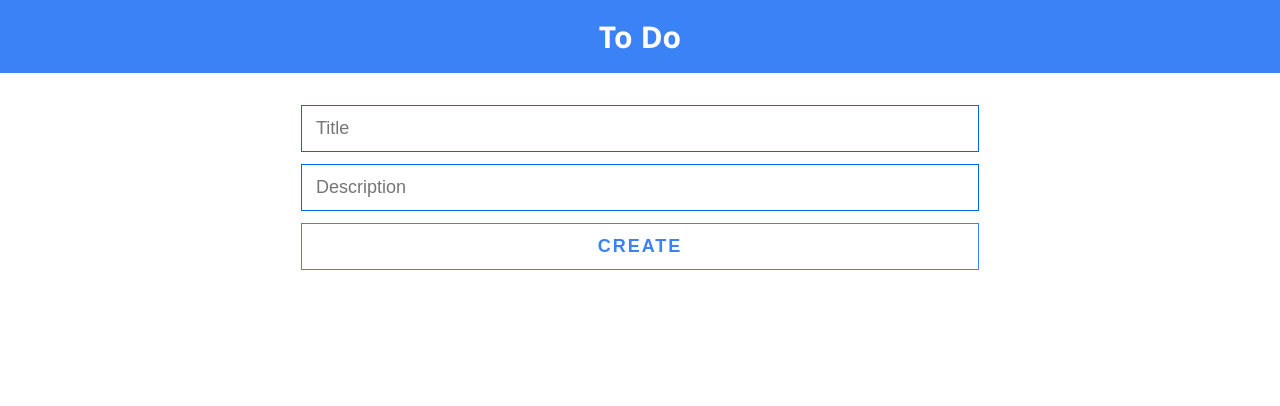
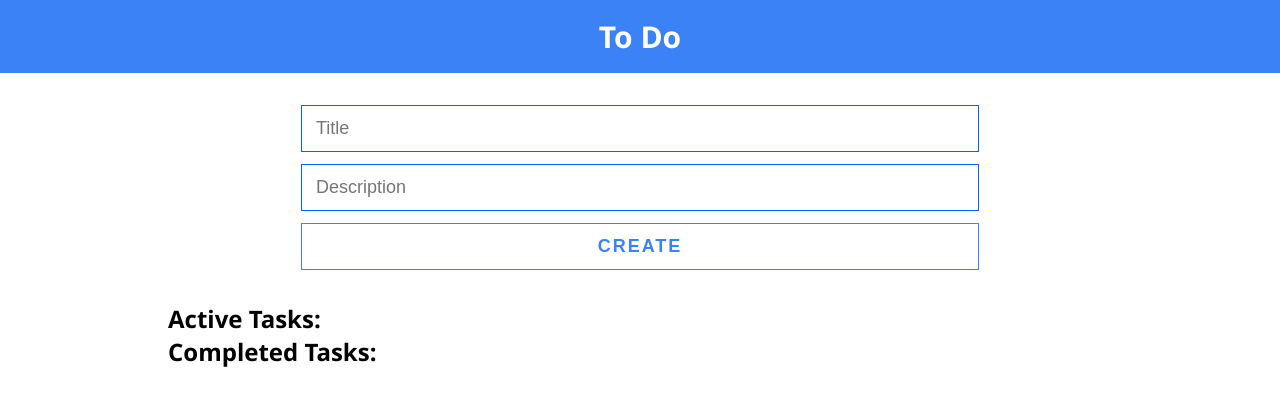
Before and after one commit to Yar234/ReactTo-Do, a React (Vite) app: page / in a window 1280 px wide. Shown: the top 406 px of the page. Built offline with nearby package versions, Linux system fonts and the light colour scheme.

Commit message:
made the check functionality

```diff
--- a/src/components/FormButton/FormButton.jsx
+++ b/src/components/FormButton/FormButton.jsx
@@ -1,7 +1,7 @@
-export default function FormButton({ text, onClick, className }) {
+export default function FormButton({ content, onClick, className }) {
   return (
     <button onClick={onClick} type="button" className={className}>
-      {text}
+      {content}
     </button>
   );
 }
--- a/src/components/FormInput/FormInput.jsx
+++ b/src/components/FormInput/FormInput.jsx
@@ -8,7 +8,6 @@ export default function FormInput({ placeholder, value, onChange }) {
       placeholder={placeholder}
       value={value}
       onChange={onChange}
-      id="input"
     />
   );
 }
--- a/src/components/TaskElement/TaskElement.jsx
+++ b/src/components/TaskElement/TaskElement.jsx
@@ -2,8 +2,16 @@ import styles from "./TaskElement.module.css";
 import FormButton from "../FormButton/FormButton";
 import deleteIcon from "./trash-icon.svg";
 import checkIcon from "./check.svg";
+import cancelIcon from "./cancel.svg";
 
-export default function TaskElement({ id, title, description, onDelete }) {
+export default function TaskElement({
+  id,
+  title,
+  description,
+  isDone,
+  onDelete,
+  onComplete,
+}) {
   return (
     <div className={`${styles.element} ${styles.center}`}>
       <div className={styles.content}>
@@ -11,14 +19,21 @@ export default function TaskElement({ id, title, description, onDelete }) {
         <p className={styles.description}>{description}</p>
       </div>
       <div className={styles.buttons}>
-        <FormButton className={styles.button}
-          text={
-            <img className={styles.icon} src={checkIcon} alt="check button" />}
-          onClick={() => { }}
-        />
         <FormButton
           className={styles.button}
-          text={
+          content={
+            <img
+              className={styles.icon}
+              src={!isDone ? checkIcon : cancelIcon}
+              alt={!isDone ? "check button" : "cancel button"}
+            />
+          }
+          onClick={!isDone ? () => onComplete(id) : () => onComplete(id)}
+        />
+
+        <FormButton
+          className={styles.button}
+          content={
             <img className={styles.icon} src={deleteIcon} alt="trash button" />
           }
           onClick={() => onDelete(id)}
--- a/src/components/TaskForm/TaskForm.jsx
+++ b/src/components/TaskForm/TaskForm.jsx
@@ -10,10 +10,11 @@ import styles from "./TaskForm.module.css";
 export default function TaskForm({ setTasks }) {
   const [title, setTitle] = useState("");
   const [description, setDescription] = useState("");
+  const [isDone, setIsDone] = useState(false);
 
   function handleCreate() {
     if (!title.trim() || !description.trim()) return;
-    setTasks((prev) => [{ id: nanoid(), title, description }, ...prev]);
+    setTasks((prev) => [{ id: nanoid(), title, description, isDone }, ...prev]);
     setTitle("");
     setDescription("");
   }
@@ -34,7 +35,7 @@ export default function TaskForm({ setTasks }) {
           />
           <FormButton
             className={styles.button}
-            text="CREATE"
+            content="CREATE"
             onClick={handleCreate}
           />
         </form>
--- a/src/components/TaskList/TaskList.jsx
+++ b/src/components/TaskList/TaskList.jsx
@@ -7,26 +7,48 @@ export default function TaskList({ tasks = [], setTasks }) {
     setTasks((prev) => prev.filter((task) => task.id !== id));
   }
 
-  // some tasks may have a completed state, but it's not used in this component
-  function handleCheck(id) {
+  function handleComplete(id) {
     setTasks((prev) =>
       prev.map((task) =>
-        task.id === id ? { ...task, completed: !task.completed } : task
+        task.id === id ? { ...task, isDone: !task.isDone } : task
       )
     );
   }
 
+  const activeTasks = tasks.filter((task) => !task.isDone);
+  const completedTasks = tasks.filter((task) => task.isDone);
+
   return (
-    <div className={`${styles.task_list} ${styles.center}`}>
-      {tasks.map((task) => (
+    <div className={`${styles.tasks_wrapper} ${styles.center}`}>
+      <div className={styles.active_tasks}>
+        <h2 className={styles.title}>Active Tasks:</h2>
+        {activeTasks.map((task) => (
           <TaskElement
             key={task.id}
             id={task.id}
             title={task.title}
             description={task.description}
+            isDone={task.isDone}
+            onComplete={handleComplete}
             onDelete={handleDelete}
           />
         ))}
       </div>
+
+      <div className={styles.completed_tasks}>
+        <h2 className={styles.title}>Completed Tasks:</h2>
+        {completedTasks.map((task) => (
+          <TaskElement
+            key={task.id}
+            id={task.id}
+            title={task.title}
+            description={task.description}
+            isDone={task.isDone}
+            onComplete={handleComplete}
+            onDelete={handleDelete}
+          />
+        ))}
+      </div>
+    </div>
   );
 }
```
Also changed, not shown: src/components/TaskElement/cancel.svg (added). Lines whose indentation alone changed are shown as unchanged.
